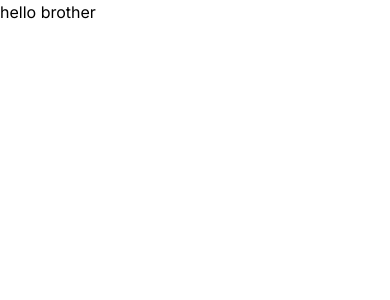
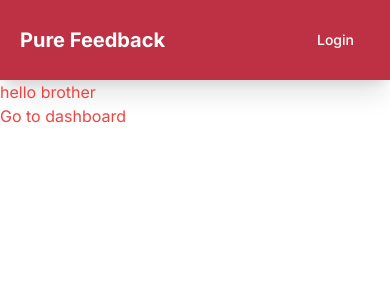
Before and after one commit to JayashSaini/PureFeedback, a Next.js app: page / in a window 390 px wide. Shown: the top 300 px of the page. Built offline with nearby package versions, Linux system fonts and the light colour scheme; no server answers.

Commit message:
feat(Compo): Implement navbar

```diff
--- /dev/null
+++ b/src/app/(auth)/layout.tsx
@@ -0,0 +1,16 @@
+export const metadata = {
+  title: 'Next.js',
+  description: 'Generated by Next.js',
+}
+
+export default function RootLayout({
+  children,
+}: {
+  children: React.ReactNode
+}) {
+  return (
+    <html lang="en">
+      <body>{children}</body>
+    </html>
+  )
+}
--- a/src/app/page.tsx
+++ b/src/app/page.tsx
@@ -1,5 +1,15 @@
-import Image from "next/image";
+"use client";
+import Link from "next/link";
+import NavBar from "@/components/Navbar";
 
 export default function Home() {
-  return <>hello brother</>;
+  return (
+    <div className="bg-white w-full h-screen">
+      <NavBar />
+      <div className="text-red-500">
+        <h1>hello brother</h1>
+        <Link href="/dashboard">Go to dashboard</Link>
+      </div>
+    </div>
+  );
 }
--- /dev/null
+++ b/src/app/u/[username]/page.tsx
@@ -0,0 +1,11 @@
+"use client";
+import { useParams } from "next/navigation";
+import React from "react";
+
+const Page = () => {
+  const params = useParams();
+
+  return <div>username is : {params.username}</div>;
+};
+
+export default Page;
--- /dev/null
+++ b/src/app/u/layout.tsx
@@ -0,0 +1,16 @@
+export const metadata = {
+  title: 'Next.js',
+  description: 'Generated by Next.js',
+}
+
+export default function RootLayout({
+  children,
+}: {
+  children: React.ReactNode
+}) {
+  return (
+    <html lang="en">
+      <body>{children}</body>
+    </html>
+  )
+}
--- /dev/null
+++ b/src/components/Navbar.tsx
@@ -0,0 +1,33 @@
+import React from "react";
+import { signOut, useSession } from "next-auth/react";
+import { User } from "next-auth";
+import Link from "next/navigation";
+import { Button } from "./ui/button";
+import { useRouter } from "next/navigation";
+
+const Navbar = () => {
+  const { data: session } = useSession();
+  const user: User = session?.user as User;
+
+  const router = useRouter();
+
+  return (
+    <nav className="w-full flex justify-between items-center p-5  bg-[#be3144] text-white shadow-xl">
+      <h2 className="md:text-2xl text-xl font-bold">Pure Feedback</h2>
+      <div>
+        {session ? (
+          <Button
+            onClick={() => signOut()}
+            className="py-1 px-5 bg-white rounded-xl text-[#be3144] hover:bg-white shadow-lg hover:scale-105 ease-in-out "
+          >
+            Logout
+          </Button>
+        ) : (
+          <Button onClick={() => router.replace("/sign-in")}>Login</Button>
+        )}
+      </div>
+    </nav>
+  );
+};
+
+export default Navbar;
--- a/src/middleware.ts
+++ b/src/middleware.ts
@@ -26,5 +26,11 @@ export async function middleware(request: NextRequest) {
 }
 
 export const config = {
-  matcher: ["/sign-in", "/sign-up", "/verify/:path*", "/dashboard/:path*"],
+  matcher: [
+    "/sign-in",
+    "/sign-up",
+    "/verify/:path*",
+    "/dashboard/:path*",
+    "/dashboard",
+  ],
 };
```
